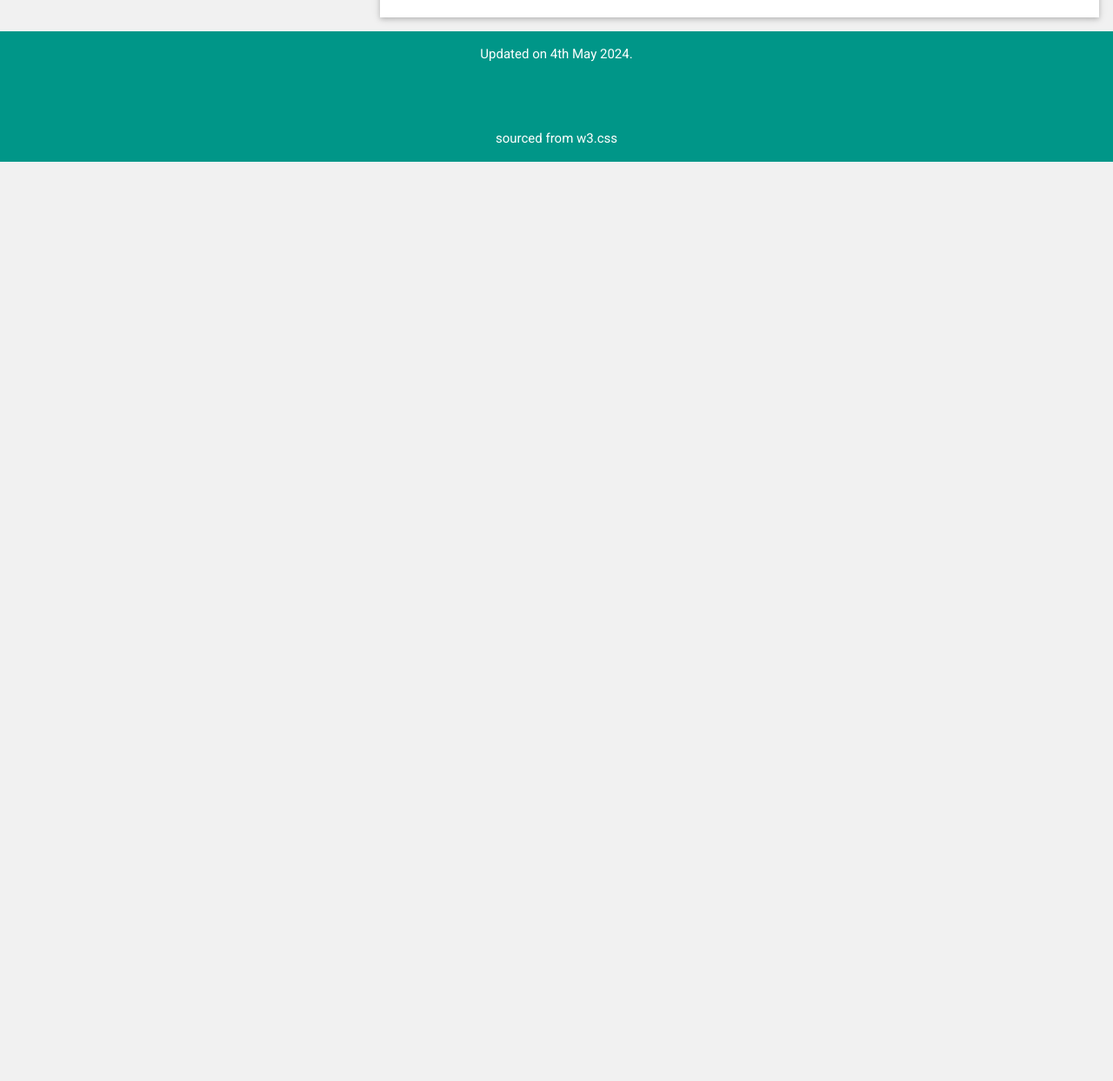
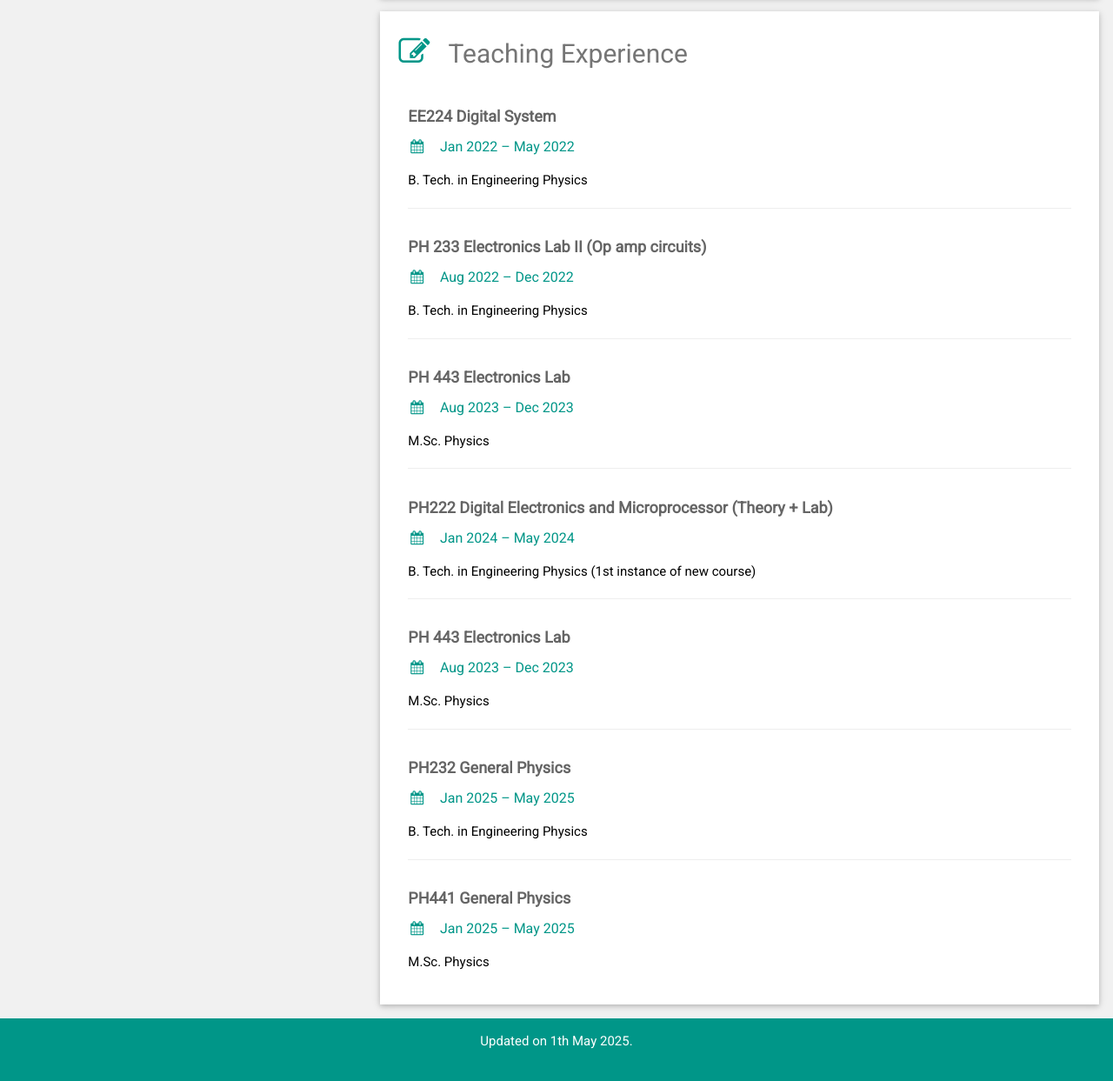
Before and after one commit to manirajmahalingam/manirajmahalingam.github.io, a plain HTML site: page index.html in a window 1280 px wide. Shown: the part 1459-2702 px from the top of the page at 87% size. Before the commit the page ends 1645 px from the top, so only its background shows below. Drawn offline with nearby package versions, Linux system fonts and the light colour scheme.

Commit message:
teaching details included

```diff
--- a/index.html
+++ b/index.html
@@ -1,4 +1,4 @@
-ஜி<!DOCTYPE html>
+<!DOCTYPE html>
 <html>
 
 <head>
@@ -106,7 +106,7 @@
                             ac dot in</p>
                         <p><i class="fa fa-phone fa-fw w3-margin-right w3-large w3-text-teal"></i>5554</p>
                         <p><i class="fa fa-cogs fa-fw w3-margin-right w3-large w3-text-teal"></i>
-                            <a href="https://surfaceinterfacescience.github.io" target="_blank">Surface and Interface Science Laboratory Link</a>
+                            <a href="https://manirajmahalingam.github.io/surfaceinterfacescience" target="_blank">Surface and Interface Science Laboratory Link</a>
 
                         </p>
                         <!-- <hr> -->
@@ -183,6 +183,80 @@
                     </div>
                 </div>
 
+
+
+
+
+                    <div class="w3-container w3-card w3-white w3-margin-top">
+                        <h2 class="w3-text-grey w3-padding-16">
+                          <i class="fa fa-pencil-square-o fa-fw w3-margin-right w3-xxlarge w3-text-teal"></i>Teaching Experience
+                        </h2>
+
+                        <div class="w3-container">
+                          <h5 class="w3-opacity"><b>EE224 Digital System</b></h5>
+                          <h6 class="w3-text-teal">
+                            <i class="fa fa-calendar fa-fw w3-margin-right"></i>Jan 2022 – May 2022
+                          </h6>
+                          <p>B. Tech. in Engineering Physics</p>
+                          <hr>
+                        </div>
+
+                        <div class="w3-container">
+                          <h5 class="w3-opacity"><b>PH 233 Electronics Lab II (Op amp circuits)</b></h5>
+                          <h6 class="w3-text-teal">
+                            <i class="fa fa-calendar fa-fw w3-margin-right"></i>Aug 2022 – Dec 2022
+                          </h6>
+                          <p>B. Tech. in Engineering Physics</p>
+                          <hr>
+                        </div>
+
+                        <div class="w3-container">
+                          <h5 class="w3-opacity"><b>PH 443 Electronics Lab</b></h5>
+                          <h6 class="w3-text-teal">
+                            <i class="fa fa-calendar fa-fw w3-margin-right"></i>Aug 2023 – Dec 2023
+                          </h6>
+                          <p>M.Sc. Physics</p>
+                          <hr>
+                        </div>
+
+                        <div class="w3-container">
+                          <h5 class="w3-opacity"><b>PH222 Digital Electronics and Microprocessor (Theory + Lab)</b></h5>
+                          <h6 class="w3-text-teal">
+                            <i class="fa fa-calendar fa-fw w3-margin-right"></i>Jan 2024 – May 2024
+                          </h6>
+                          <p>B. Tech. in Engineering Physics (1st instance of new course)</p>
+                          <hr>
+                        </div>
+
+                        <div class="w3-container">
+                          <h5 class="w3-opacity"><b>PH 443 Electronics Lab</b></h5>
+                          <h6 class="w3-text-teal">
+                            <i class="fa fa-calendar fa-fw w3-margin-right"></i>Aug 2023 – Dec 2023
+                          </h6>
+                          <p>M.Sc. Physics</p>
+                          <hr>
+                        </div>
+
+                        <div class="w3-container">
+                          <h5 class="w3-opacity"><b>PH232 General Physics</b></h5>
+                          <h6 class="w3-text-teal">
+                            <i class="fa fa-calendar fa-fw w3-margin-right"></i>Jan 2025 – May 2025
+                          </h6>
+                          <p>B. Tech. in Engineering Physics</p>
+                          <hr>
+                        </div>
+
+                        <div class="w3-container">
+                          <h5 class="w3-opacity"><b>PH441 General Physics</b></h5>
+                          <h6 class="w3-text-teal">
+                            <i class="fa fa-calendar fa-fw w3-margin-right"></i>Jan 2025 – May 2025
+                          </h6>
+                          <p>M.Sc. Physics</p><br>
+                        </div>
+                      </div>
+
+
+
                 <!-- End Right Column -->
             </div>
 
@@ -193,7 +267,7 @@
     </div>
 
     <footer class="w3-container w3-teal w3-center w3-margin-top">
-        <p>Updated on 4th May 2024.</p>
+        <p>Updated on 1th May 2025.</p>
         <br>
         <br>
         <!-- <i class="fa fa-facebook-official w3-hover-opacity"></i>
@@ -202,7 +276,7 @@
   <i class="fa fa-pinterest-p w3-hover-opacity"></i>
   <i class="fa fa-twitter w3-hover-opacity"></i>
   <i class="fa fa-linkedin w3-hover-opacity"></i> -->
-        <p>sourced from w3.css</p>
+        <!-- <p>sourced from w3.css</p> -->
     </footer>
 
 </body>
```
